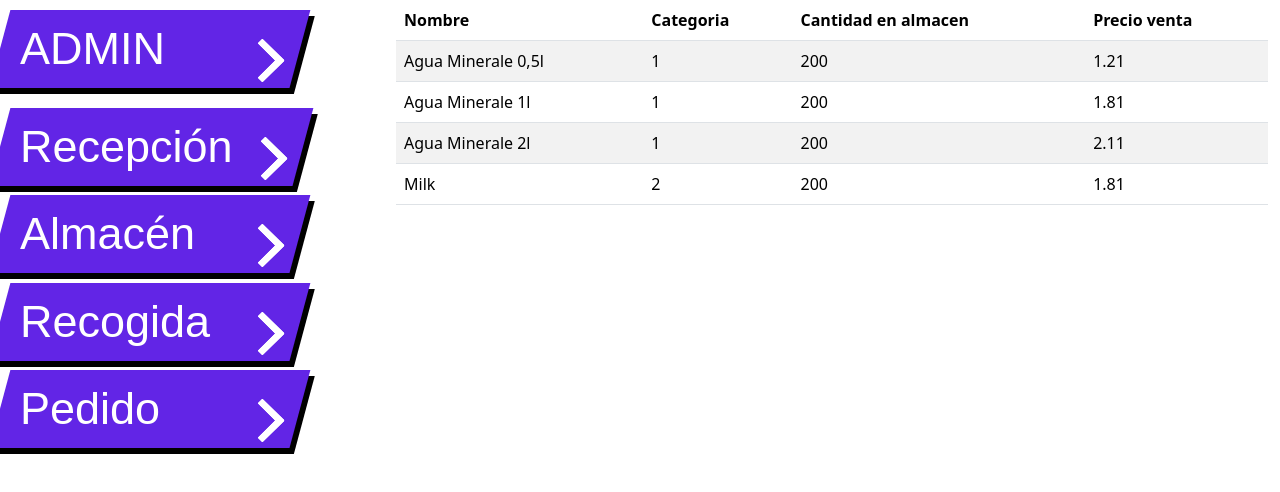
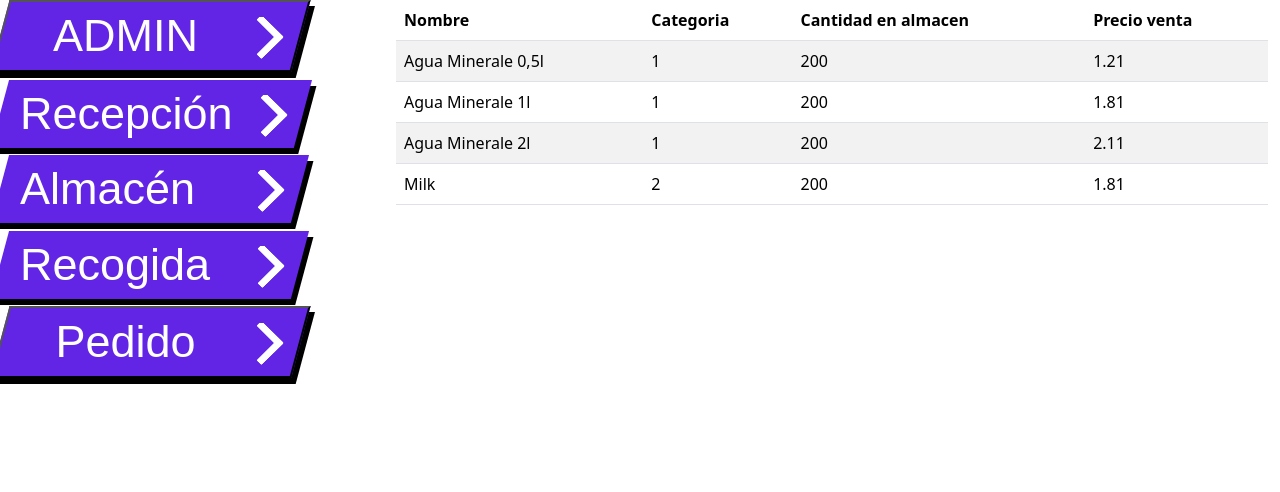
Before and after one commit to 10alexandrov/PracticaFinalCurso, an Angular app: page / in a window 1280 px wide. Shown: the top 492 px of the page. Built offline with nearby package versions, Linux system fonts and the light colour scheme.

Commit message:
anadimos function para abrir submenu

```diff
--- a/src/app/components/menu/menu.component.html
+++ b/src/app/components/menu/menu.component.html
@@ -1,9 +1,9 @@
 <div class="desktop-menu">
   <div class="wrapper">
-      <a class="cta" id = "desktop-menu-admin" href="#">
+      <button class="cta" id = "desktop-menu-admin" (click) = "submenuToggle(0)">
       <span class = "desktop-menu-title">ADMIN</span>
       <span>
-          <svg width="66px" height="43px" viewBox="0 0 66 43" version="1.1" xmlns="http://www.w3.org/2000/svg" xmlns:xlink="http://www.w3.org/1999/xlink">
+          <svg width="66px" height="60px" viewBox="0 10 66 43" version="1.1" xmlns="http://www.w3.org/2000/svg" xmlns:xlink="http://www.w3.org/1999/xlink">
           <g id="arrow" stroke="none" stroke-width="1" fill="none" fill-rule="evenodd">
               <path class="one" d="M40.1543933,3.89485454 L43.9763149,0.139296592 C44.1708311,-0.0518420739 44.4826329,-0.0518571125 44.6771675,0.139262789 L65.6916134,20.7848311 C66.0855801,21.1718824 66.0911863,21.8050225 65.704135,22.1989893 C65.7000188,22.2031791 65.6958657,22.2073326 65.6916762,22.2114492 L44.677098,42.8607841 C44.4825957,43.0519059 44.1708242,43.0519358 43.9762853,42.8608513 L40.1545186,39.1069479 C39.9575152,38.9134427 39.9546793,38.5968729 40.1481845,38.3998695 C40.1502893,38.3977268 40.1524132,38.395603 40.1545562,38.3934985 L56.9937789,21.8567812 C57.1908028,21.6632968 57.193672,21.3467273 57.0001876,21.1497035 C56.9980647,21.1475418 56.9959223,21.1453995 56.9937605,21.1432767 L40.1545208,4.60825197 C39.9574869,4.41477773 39.9546013,4.09820839 40.1480756,3.90117456 C40.1501626,3.89904911 40.1522686,3.89694235 40.1543933,3.89485454 Z" fill="#FFFFFF"></path>
               <path class="two" d="M20.1543933,3.89485454 L23.9763149,0.139296592 C24.1708311,-0.0518420739 24.4826329,-0.0518571125 24.6771675,0.139262789 L45.6916134,20.7848311 C46.0855801,21.1718824 46.0911863,21.8050225 45.704135,22.1989893 C45.7000188,22.2031791 45.6958657,22.2073326 45.6916762,22.2114492 L24.677098,42.8607841 C24.4825957,43.0519059 24.1708242,43.0519358 23.9762853,42.8608513 L20.1545186,39.1069479 C19.9575152,38.9134427 19.9546793,38.5968729 20.1481845,38.3998695 C20.1502893,38.3977268 20.1524132,38.395603 20.1545562,38.3934985 L36.9937789,21.8567812 C37.1908028,21.6632968 37.193672,21.3467273 37.0001876,21.1497035 C36.9980647,21.1475418 36.9959223,21.1453995 36.9937605,21.1432767 L20.1545208,4.60825197 C19.9574869,4.41477773 19.9546013,4.09820839 20.1480756,3.90117456 C20.1501626,3.89904911 20.1522686,3.89694235 20.1543933,3.89485454 Z" fill="#FFFFFF"></path>
@@ -11,9 +11,9 @@
           </g>
           </svg>
       </span>
-      </a>
+    </button>
   </div>
-  <div id = "desktop-menu-admin-submenu" style='height:0px;'>
+  <div id = "desktop-menu-admin-submenu" *ngIf = "submenu[0]">
       <div class="wrapper">
           <a class=" cta cta-mini" href='#'>
               <span>Productos</span>
@@ -39,7 +39,7 @@
       <a class="cta" href="#">
       <span>Recepción</span>
       <span>
-          <svg width="66px" height="43px" viewBox="0 0 66 43" version="1.1" xmlns="http://www.w3.org/2000/svg" xmlns:xlink="http://www.w3.org/1999/xlink">
+          <svg width="66px" height="60px" viewBox="0 10 66 43" version="1.1" xmlns="http://www.w3.org/2000/svg" xmlns:xlink="http://www.w3.org/1999/xlink">
           <g id="arrow" stroke="none" stroke-width="1" fill="none" fill-rule="evenodd">
               <path class="one" d="M40.1543933,3.89485454 L43.9763149,0.139296592 C44.1708311,-0.0518420739 44.4826329,-0.0518571125 44.6771675,0.139262789 L65.6916134,20.7848311 C66.0855801,21.1718824 66.0911863,21.8050225 65.704135,22.1989893 C65.7000188,22.2031791 65.6958657,22.2073326 65.6916762,22.2114492 L44.677098,42.8607841 C44.4825957,43.0519059 44.1708242,43.0519358 43.9762853,42.8608513 L40.1545186,39.1069479 C39.9575152,38.9134427 39.9546793,38.5968729 40.1481845,38.3998695 C40.1502893,38.3977268 40.1524132,38.395603 40.1545562,38.3934985 L56.9937789,21.8567812 C57.1908028,21.6632968 57.193672,21.3467273 57.0001876,21.1497035 C56.9980647,21.1475418 56.9959223,21.1453995 56.9937605,21.1432767 L40.1545208,4.60825197 C39.9574869,4.41477773 39.9546013,4.09820839 40.1480756,3.90117456 C40.1501626,3.89904911 40.1522686,3.89694235 40.1543933,3.89485454 Z" fill="#FFFFFF"></path>
               <path class="two" d="M20.1543933,3.89485454 L23.9763149,0.139296592 C24.1708311,-0.0518420739 24.4826329,-0.0518571125 24.6771675,0.139262789 L45.6916134,20.7848311 C46.0855801,21.1718824 46.0911863,21.8050225 45.704135,22.1989893 C45.7000188,22.2031791 45.6958657,22.2073326 45.6916762,22.2114492 L24.677098,42.8607841 C24.4825957,43.0519059 24.1708242,43.0519358 23.9762853,42.8608513 L20.1545186,39.1069479 C19.9575152,38.9134427 19.9546793,38.5968729 20.1481845,38.3998695 C20.1502893,38.3977268 20.1524132,38.395603 20.1545562,38.3934985 L36.9937789,21.8567812 C37.1908028,21.6632968 37.193672,21.3467273 37.0001876,21.1497035 C36.9980647,21.1475418 36.9959223,21.1453995 36.9937605,21.1432767 L20.1545208,4.60825197 C19.9574869,4.41477773 19.9546013,4.09820839 20.1480756,3.90117456 C20.1501626,3.89904911 20.1522686,3.89694235 20.1543933,3.89485454 Z" fill="#FFFFFF"></path>
@@ -53,7 +53,7 @@
       <a class="cta" href="#">
       <span class = "desktop-menu-title">Almacén</span>
       <span>
-          <svg width="66px" height="43px" viewBox="0 0 66 43" version="1.1" xmlns="http://www.w3.org/2000/svg" xmlns:xlink="http://www.w3.org/1999/xlink">
+          <svg width="66px" height="60px" viewBox="0 10 66 43" version="1.1" xmlns="http://www.w3.org/2000/svg" xmlns:xlink="http://www.w3.org/1999/xlink">
           <g id="arrow" stroke="none" stroke-width="1" fill="none" fill-rule="evenodd">
               <path class="one" d="M40.1543933,3.89485454 L43.9763149,0.139296592 C44.1708311,-0.0518420739 44.4826329,-0.0518571125 44.6771675,0.139262789 L65.6916134,20.7848311 C66.0855801,21.1718824 66.0911863,21.8050225 65.704135,22.1989893 C65.7000188,22.2031791 65.6958657,22.2073326 65.6916762,22.2114492 L44.677098,42.8607841 C44.4825957,43.0519059 44.1708242,43.0519358 43.9762853,42.8608513 L40.1545186,39.1069479 C39.9575152,38.9134427 39.9546793,38.5968729 40.1481845,38.3998695 C40.1502893,38.3977268 40.1524132,38.395603 40.1545562,38.3934985 L56.9937789,21.8567812 C57.1908028,21.6632968 57.193672,21.3467273 57.0001876,21.1497035 C56.9980647,21.1475418 56.9959223,21.1453995 56.9937605,21.1432767 L40.1545208,4.60825197 C39.9574869,4.41477773 39.9546013,4.09820839 40.1480756,3.90117456 C40.1501626,3.89904911 40.1522686,3.89694235 40.1543933,3.89485454 Z" fill="#FFFFFF"></path>
               <path class="two" d="M20.1543933,3.89485454 L23.9763149,0.139296592 C24.1708311,-0.0518420739 24.4826329,-0.0518571125 24.6771675,0.139262789 L45.6916134,20.7848311 C46.0855801,21.1718824 46.0911863,21.8050225 45.704135,22.1989893 C45.7000188,22.2031791 45.6958657,22.2073326 45.6916762,22.2114492 L24.677098,42.8607841 C24.4825957,43.0519059 24.1708242,43.0519358 23.9762853,42.8608513 L20.1545186,39.1069479 C19.9575152,38.9134427 19.9546793,38.5968729 20.1481845,38.3998695 C20.1502893,38.3977268 20.1524132,38.395603 20.1545562,38.3934985 L36.9937789,21.8567812 C37.1908028,21.6632968 37.193672,21.3467273 37.0001876,21.1497035 C36.9980647,21.1475418 36.9959223,21.1453995 36.9937605,21.1432767 L20.1545208,4.60825197 C19.9574869,4.41477773 19.9546013,4.09820839 20.1480756,3.90117456 C20.1501626,3.89904911 20.1522686,3.89694235 20.1543933,3.89485454 Z" fill="#FFFFFF"></path>
@@ -67,7 +67,7 @@
       <a class="cta" href="#">
       <span class = "desktop-menu-title">Recogida</span>
       <span>
-          <svg width="66px" height="43px" viewBox="0 0 66 43" version="1.1" xmlns="http://www.w3.org/2000/svg" xmlns:xlink="http://www.w3.org/1999/xlink">
+          <svg width="66px" height="60px" viewBox="0 10 66 43" version="1.1" xmlns="http://www.w3.org/2000/svg" xmlns:xlink="http://www.w3.org/1999/xlink">
           <g id="arrow" stroke="none" stroke-width="1" fill="none" fill-rule="evenodd">
               <path class="one" d="M40.1543933,3.89485454 L43.9763149,0.139296592 C44.1708311,-0.0518420739 44.4826329,-0.0518571125 44.6771675,0.139262789 L65.6916134,20.7848311 C66.0855801,21.1718824 66.0911863,21.8050225 65.704135,22.1989893 C65.7000188,22.2031791 65.6958657,22.2073326 65.6916762,22.2114492 L44.677098,42.8607841 C44.4825957,43.0519059 44.1708242,43.0519358 43.9762853,42.8608513 L40.1545186,39.1069479 C39.9575152,38.9134427 39.9546793,38.5968729 40.1481845,38.3998695 C40.1502893,38.3977268 40.1524132,38.395603 40.1545562,38.3934985 L56.9937789,21.8567812 C57.1908028,21.6632968 57.193672,21.3467273 57.0001876,21.1497035 C56.9980647,21.1475418 56.9959223,21.1453995 56.9937605,21.1432767 L40.1545208,4.60825197 C39.9574869,4.41477773 39.9546013,4.09820839 40.1480756,3.90117456 C40.1501626,3.89904911 40.1522686,3.89694235 40.1543933,3.89485454 Z" fill="#FFFFFF"></path>
               <path class="two" d="M20.1543933,3.89485454 L23.9763149,0.139296592 C24.1708311,-0.0518420739 24.4826329,-0.0518571125 24.6771675,0.139262789 L45.6916134,20.7848311 C46.0855801,21.1718824 46.0911863,21.8050225 45.704135,22.1989893 C45.7000188,22.2031791 45.6958657,22.2073326 45.6916762,22.2114492 L24.677098,42.8607841 C24.4825957,43.0519059 24.1708242,43.0519358 23.9762853,42.8608513 L20.1545186,39.1069479 C19.9575152,38.9134427 19.9546793,38.5968729 20.1481845,38.3998695 C20.1502893,38.3977268 20.1524132,38.395603 20.1545562,38.3934985 L36.9937789,21.8567812 C37.1908028,21.6632968 37.193672,21.3467273 37.0001876,21.1497035 C36.9980647,21.1475418 36.9959223,21.1453995 36.9937605,21.1432767 L20.1545208,4.60825197 C19.9574869,4.41477773 19.9546013,4.09820839 20.1480756,3.90117456 C20.1501626,3.89904911 20.1522686,3.89694235 20.1543933,3.89485454 Z" fill="#FFFFFF"></path>
@@ -78,10 +78,10 @@
       </a>
   </div>
   <div class="wrapper">
-          <a class="cta" id="desktop-menu-pedido" href="#">
+          <button class="cta" id="desktop-menu-pedido" (click) = "submenuToggle(3)">
           <span class = "desktop-menu-title">Pedido</span>
           <span>
-              <svg width="66px" height="43px" viewBox="0 0 66 43" version="1.1" xmlns="http://www.w3.org/2000/svg" xmlns:xlink="http://www.w3.org/1999/xlink">
+              <svg width="66px" height="60px" viewBox="0 10 66 43" version="1.1" xmlns="http://www.w3.org/2000/svg" xmlns:xlink="http://www.w3.org/1999/xlink">
               <g id="arrow" stroke="none" stroke-width="1" fill="none" fill-rule="evenodd">
                   <path class="one" d="M40.1543933,3.89485454 L43.9763149,0.139296592 C44.1708311,-0.0518420739 44.4826329,-0.0518571125 44.6771675,0.139262789 L65.6916134,20.7848311 C66.0855801,21.1718824 66.0911863,21.8050225 65.704135,22.1989893 C65.7000188,22.2031791 65.6958657,22.2073326 65.6916762,22.2114492 L44.677098,42.8607841 C44.4825957,43.0519059 44.1708242,43.0519358 43.9762853,42.8608513 L40.1545186,39.1069479 C39.9575152,38.9134427 39.9546793,38.5968729 40.1481845,38.3998695 C40.1502893,38.3977268 40.1524132,38.395603 40.1545562,38.3934985 L56.9937789,21.8567812 C57.1908028,21.6632968 57.193672,21.3467273 57.0001876,21.1497035 C56.9980647,21.1475418 56.9959223,21.1453995 56.9937605,21.1432767 L40.1545208,4.60825197 C39.9574869,4.41477773 39.9546013,4.09820839 40.1480756,3.90117456 C40.1501626,3.89904911 40.1522686,3.89694235 40.1543933,3.89485454 Z" fill="#FFFFFF"></path>
                   <path class="two" d="M20.1543933,3.89485454 L23.9763149,0.139296592 C24.1708311,-0.0518420739 24.4826329,-0.0518571125 24.6771675,0.139262789 L45.6916134,20.7848311 C46.0855801,21.1718824 46.0911863,21.8050225 45.704135,22.1989893 C45.7000188,22.2031791 45.6958657,22.2073326 45.6916762,22.2114492 L24.677098,42.8607841 C24.4825957,43.0519059 24.1708242,43.0519358 23.9762853,42.8608513 L20.1545186,39.1069479 C19.9575152,38.9134427 19.9546793,38.5968729 20.1481845,38.3998695 C20.1502893,38.3977268 20.1524132,38.395603 20.1545562,38.3934985 L36.9937789,21.8567812 C37.1908028,21.6632968 37.193672,21.3467273 37.0001876,21.1497035 C36.9980647,21.1475418 36.9959223,21.1453995 36.9937605,21.1432767 L20.1545208,4.60825197 C19.9574869,4.41477773 19.9546013,4.09820839 20.1480756,3.90117456 C20.1501626,3.89904911 20.1522686,3.89694235 20.1543933,3.89485454 Z" fill="#FFFFFF"></path>
@@ -89,10 +89,10 @@
               </g>
               </svg>
           </span>
-          </a>
+        </button>
   </div>
 
-      <div id = "desktop-menu-pedido-submenu" style='height:0px;'>
+      <div id = "desktop-menu-pedido-submenu" *ngIf = "submenu[3]">
           <div class="wrapper">
               <a class=" cta cta-mini" href='#'>
                   <span>Facturas</span>
--- a/src/app/components/menu/menu.component.scss
+++ b/src/app/components/menu/menu.component.scss
@@ -8,13 +8,13 @@
 
   .wrapper {
   display: flex;
-  margin: 10px 0;
+  margin: 0 0 8px 0;
   }
 
   .cta {
     display: flex;
     width: 340px;
-    padding: 5px 20px;
+    padding: 0 20px;
     text-decoration: none;
     font-family: 'Poppins', sans-serif;
     font-size: 45px;
@@ -97,7 +97,7 @@
 
   #desktop-menu-admin-submenu, #desktop-menu-pedido-submenu {
     overflow: hidden; /* Скрыть содержимое, которое выходит за пределы */
-    height: 0; /* Начальная высота */
+    // height: 0; /* Начальная высота */
     transition: height 0.5s ease-out; /* Анимация для плавного раскрытия */
   }
 
--- a/src/app/components/menu/menu.component.ts
+++ b/src/app/components/menu/menu.component.ts
@@ -1,12 +1,27 @@
 import { Component } from '@angular/core';
+import { CommonModule } from '@angular/common';
 
 @Component({
   selector: 'app-menu',
   standalone: true,
-  imports: [],
+  imports: [CommonModule,],
   templateUrl: './menu.component.html',
   styleUrl: './menu.component.scss'
 })
 export class MenuComponent {
 
+// abrir submenu
+submenu = [false,false,false,false];
+
+submenuToggle (num: number) {
+  console.log (num);
+  for (let i =0; i<this.submenu.length; i++) {
+    if (i == num) {
+      this.submenu[i] = ! this.submenu[i];
+    } else {
+      this.submenu[i] = false
+    }
+  }
 }
+
+}
```
